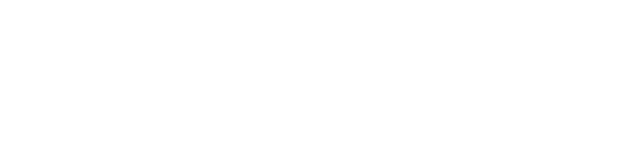
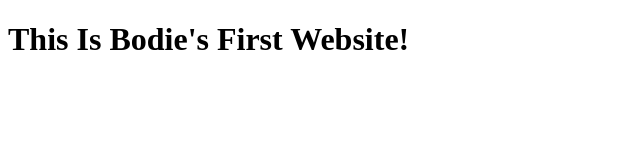
Before and after one commit to Itzdanger2727/banana-bodie, a plain HTML site: page index.html in a window 1280 px wide. Shown: the whole page, without its empty margins (0-640 px from the left). Drawn offline with Linux system fonts and the light colour scheme.

Commit message:
Update index.html

```diff
--- a/index.html
+++ b/index.html
@@ -1,6 +1,9 @@
 <!DOCTYPE html>
 <html>
   <head>
-    <title>Page Title</title>
+    <title>Banana Bodie!!!</title>
   </head>
+  <body>
+    <h1>This Is Bodie's First Website!</h1>
+  </body>
 </html>
```
